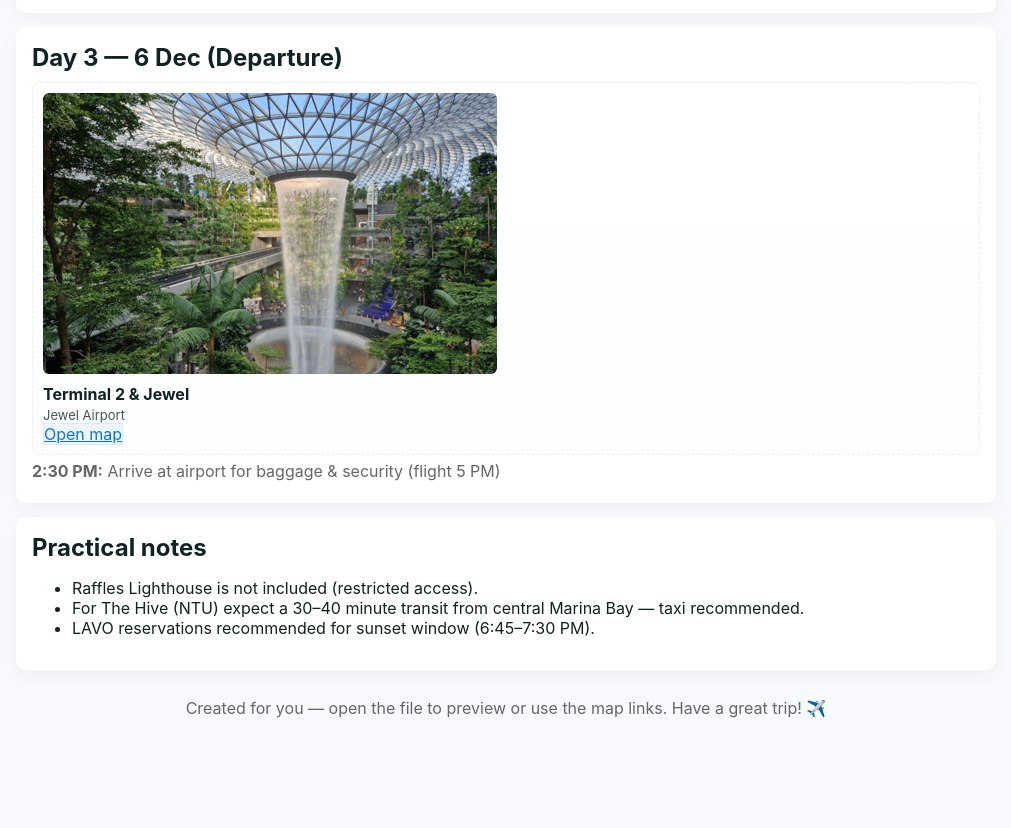
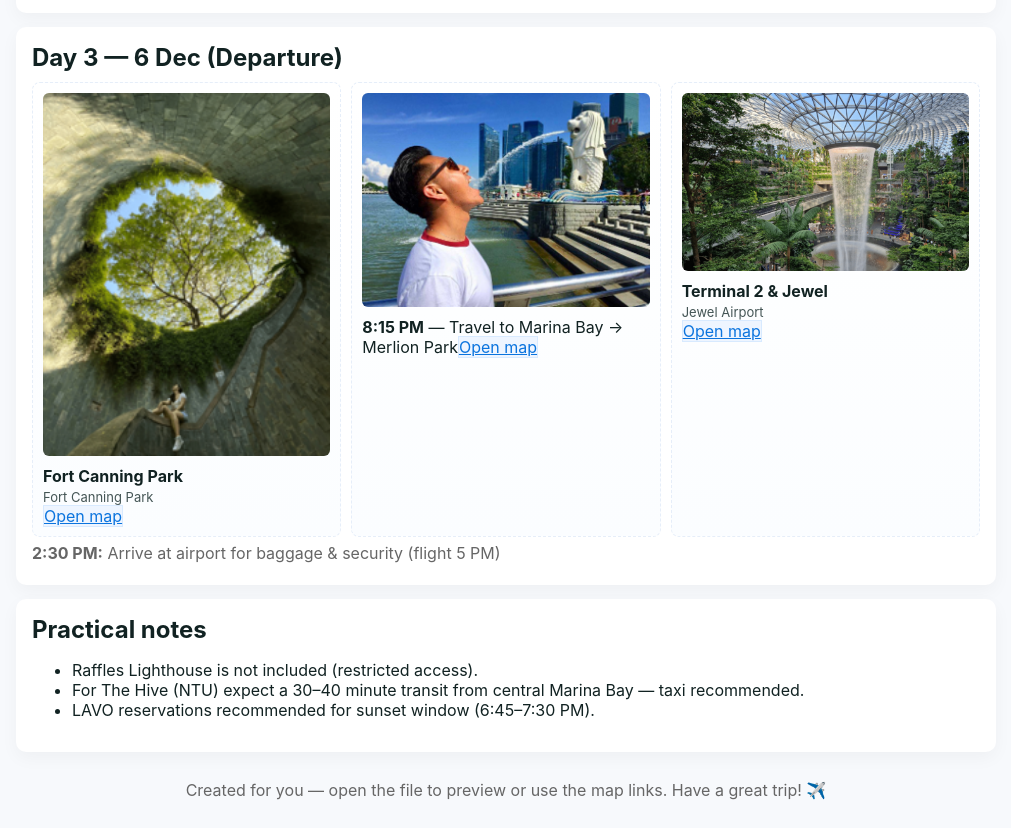
Before and after one commit to tumunshaily/itenary, a plain HTML site: page index.html in a window 1280 px wide. Shown: the part 1472-2300 px from the top of the page, without its empty margins (134-1145 px from the left). Before the commit the page ends 2218 px from the top, so only its background shows below. Drawn offline with Linux system fonts and the light colour scheme.

```diff
--- a/index.html
+++ b/index.html
@@ -49,9 +49,9 @@
       <div class="timetable">
         <div>
                 <div class="places">
-        <div class="place"><img src="./Jewel-Changi-Airport.png" style="width:100%;border-radius:6px;margin-bottom:6px" /><strong>7:00 PM</strong> — Jewel Changi Airport (Rain Vortex & dinner)<a class="ghost" href="https://www.google.com/maps/place/Jewel+Changi+Airport" target="_blank">Open map</a></div>
-        <div class="place"><img src="./The-Merlion.png" style="width:100%;border-radius:6px;margin-bottom:6px" /><strong>8:15 PM</strong> — Travel to Marina Bay → Merlion Park<a class="ghost" href="https://www.google.com/maps/place/Merlion+Park" target="_blank">Open map</a></div>
-        <div class="place"><img src="./Dragonfly-Lake-Gardens-By-The-Bay.png" style="width:100%;border-radius:6px;margin-bottom:6px" /><strong>9:00 PM</strong> — Gardens by the Bay — Dragonfly Lake (Supertree light show)<a class="ghost" href="https://www.google.com/maps/place/Dragonfly+Lake" target="_blank">Open map</a></div>
+        <div class="place"><img src="./Jewel-Changi-Airport.png" style="width:100%;border-radius:6px;margin-bottom:6px" /><strong>7:00 PM</strong> — Jewel Changi Airport (Rain Vortex & dinner)<a class="ghost" href="https://maps.google.com/?q=Jewel+Changi+Airport" target="_blank">Open map</a></div>
+        <div class="place"><img src="./The-Merlion.png" style="width:100%;border-radius:6px;margin-bottom:6px" /><strong>8:15 PM</strong> — Travel to Marina Bay → Merlion Park<a class="ghost" href="https://maps.google.com/?q=Merlion+Park" target="_blank">Open map</a></div>
+        <div class="place"><img src="./Dragonfly-Lake-Gardens-By-The-Bay.png" style="width:100%;border-radius:6px;margin-bottom:6px" /><strong>9:00 PM</strong> — Gardens by the Bay — Dragonfly Lake (Supertree light show)<a class="ghost" href="https://maps.google.com/?q=Dragonfly+Lake" target="_blank">Open map</a></div>
         </div>
         <br>
         <div class="large">
@@ -78,7 +78,9 @@
     <section class="card">
       <h2>Day 3 — 6 Dec (Departure)</h2>
       <div class="places">
-        <div class="place"><img src="./Jewel-Changi-Airport.png" style="border-radius:6px;margin-bottom:6px" /><br><strong> Terminal 2 & Jewel</strong><br><span class="small">Jewel Airport</span><br><a class="ghost" href="https://www.google.com/maps/place/Jewel+Changi+Airport" target="_blank">Open map</a></div>
+        <div class="place"><img src="./fort-canning-staircase.png" style="width:100%;border-radius:6px;margin-bottom:6px" /><br><strong>Fort Canning Park</strong><br><span class="small">Fort Canning Park</span><br><a class="ghost" href="https://maps.google.com/?q=Fort+Canning+Park" target="_blank">Open map</a></div>
+        <div class="place"><img src="./The-Merlion.png" style="width:100%;border-radius:6px;margin-bottom:6px" /><strong>8:15 PM</strong> — Travel to Marina Bay → Merlion Park<a class="ghost" href="https://maps.google.com/?q=Merlion+Park" target="_blank">Open map</a></div>
+        <div class="place"><img src="./Jewel-Changi-Airport.png" style="width:100%;border-radius:6px;margin-bottom:6px" /><br><strong> Terminal 2 & Jewel</strong><br><span class="small">Jewel Airport</span><br><a class="ghost" href="https://maps.google.com/?q=Jewel+Changi+Airport" target="_blank">Open map</a></div>
             </div>
       <p><strong>2:30 PM:</strong> Arrive at airport for baggage & security (flight 5 PM)</p>
     </section>
```
